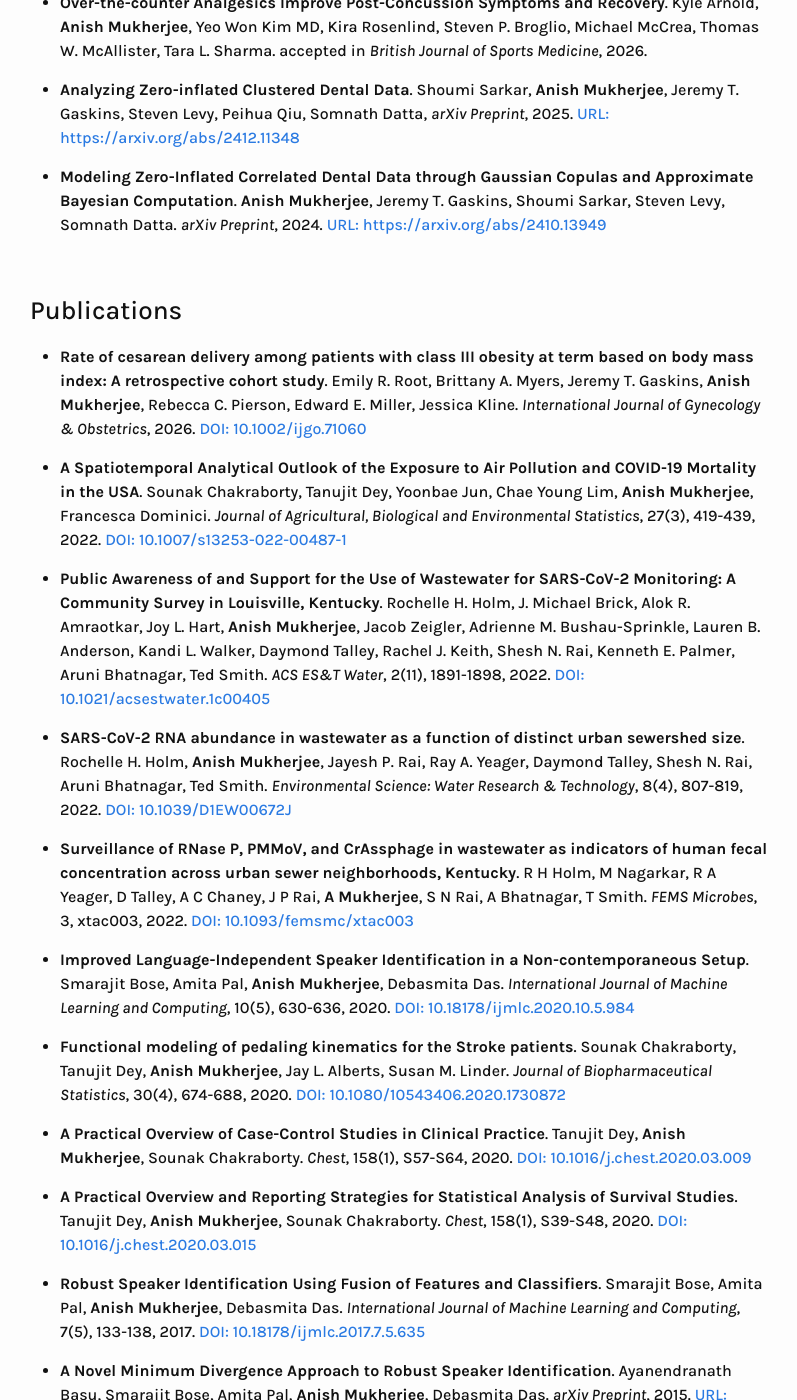
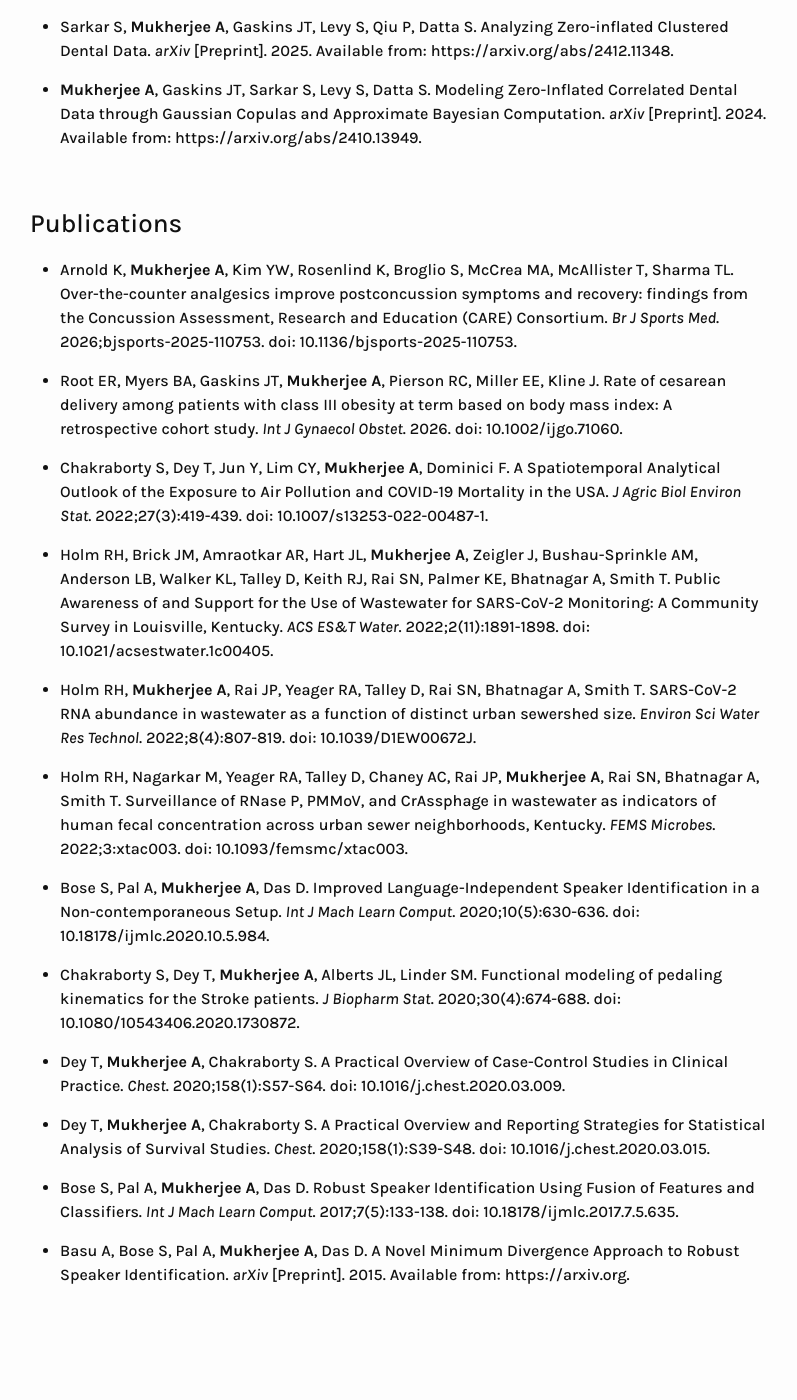
Before and after one commit to anishspace/anishspace.github.io, a Jekyll site: the page built from publications.markdown, in a window 1280 px wide and 1400 px high, scrolled down 218 px. Shown: the whole window, without its empty margins (240-1037 px from the left). Built offline with Jekyll 4.4.1, drawn with Linux system fonts in a browser that asks for light colours; after the commit the page ends 1565 px from its top, so only the background shows below that; some of the changed text lies outside the part shown.

Commit message:
Update publications.markdown

```diff
--- a/publications.markdown
+++ b/publications.markdown
@@ -7,36 +7,36 @@ permalink: /publications/
 
 ### Preprints
 
-* **Covariate Informed Identification of Heterogeneity and Outliers in Longitudinal Data**. **Anish Mukherjee** and Jeremy Gaskins.
+* **Mukherjee A**, Gaskins JT, Albert JM, Dey T, Chakraborty S. Covariate Informed Identification of Heterogeneity and Outliers in Longitudinal Data. *arXiv* [Preprint]. 2026. Available from: https://arxiv.org. doi: 10.48550/arXiv.2608.10095.
 
-* **Over-the-counter Analgesics Improve Post-Concussion Symptoms and Recovery**. Kyle Arnold, **Anish Mukherjee**, Yeo Won Kim MD, Kira Rosenlind, Steven P. Broglio, Michael McCrea, Thomas W. McAllister, Tara L. Sharma. accepted in *British Journal of Sports Medicine*, 2026.
+* Sarkar S, **Mukherjee A**, Gaskins JT, Levy S, Qiu P, Datta S. Analyzing Zero-inflated Clustered Dental Data. *arXiv* [Preprint]. 2025. Available from: https://arxiv.org/abs/2412.11348.
 
-* **Analyzing Zero-inflated Clustered Dental Data**. Shoumi Sarkar, **Anish Mukherjee**, Jeremy T. Gaskins, Steven Levy, Peihua Qiu, Somnath Datta, *arXiv Preprint*, 2025. [URL: https://arxiv.org/abs/2412.11348](https://arxiv.org/abs/2412.11348)
-
-* **Modeling Zero-Inflated Correlated Dental Data through Gaussian Copulas and Approximate Bayesian Computation**. **Anish Mukherjee**, Jeremy T. Gaskins, Shoumi Sarkar, Steven Levy, Somnath Datta. *arXiv Preprint*, 2024. [URL: https://arxiv.org/abs/2410.13949](https://arxiv.org/abs/2410.13949)
+* **Mukherjee A**, Gaskins JT, Sarkar S, Levy S, Datta S. Modeling Zero-Inflated Correlated Dental Data through Gaussian Copulas and Approximate Bayesian Computation. *arXiv* [Preprint]. 2024. Available from: https://arxiv.org/abs/2410.13949.
 
 &nbsp;
 
 ### Publications
 
-* **Rate of cesarean delivery among patients with class III obesity at term based on body mass index: A retrospective cohort study**. Emily R. Root, Brittany A. Myers, Jeremy T. Gaskins, **Anish Mukherjee**, Rebecca C. Pierson, Edward E. Miller, Jessica Kline. *International Journal of Gynecology & Obstetrics*, 2026. [DOI: 10.1002/ijgo.71060](https://doi.org)
+* Arnold K, **Mukherjee A**, Kim YW, Rosenlind K, Broglio S, McCrea MA, McAllister T, Sharma TL. Over-the-counter analgesics improve postconcussion symptoms and recovery: findings from the Concussion Assessment, Research and Education (CARE) Consortium. *Br J Sports Med*. 2026;bjsports-2025-110753. doi: 10.1136/bjsports-2025-110753.
 
-* **A Spatiotemporal Analytical Outlook of the Exposure to Air Pollution and COVID-19 Mortality in the USA**. Sounak Chakraborty, Tanujit Dey, Yoonbae Jun, Chae Young Lim, **Anish Mukherjee**, Francesca Dominici. *Journal of Agricultural, Biological and Environmental Statistics*, 27(3), 419-439, 2022. [DOI: 10.1007/s13253-022-00487-1](https://doi.org)
+* Root ER, Myers BA, Gaskins JT, **Mukherjee A**, Pierson RC, Miller EE, Kline J. Rate of cesarean delivery among patients with class III obesity at term based on body mass index: A retrospective cohort study. *Int J Gynaecol Obstet*. 2026. doi: 10.1002/ijgo.71060.
 
-* **Public Awareness of and Support for the Use of Wastewater for SARS-CoV-2 Monitoring: A Community Survey in Louisville, Kentucky**. Rochelle H. Holm, J. Michael Brick, Alok R. Amraotkar, Joy L. Hart, **Anish Mukherjee**, Jacob Zeigler, Adrienne M. Bushau-Sprinkle, Lauren B. Anderson, Kandi L. Walker, Daymond Talley, Rachel J. Keith, Shesh N. Rai, Kenneth E. Palmer, Aruni Bhatnagar, Ted Smith. *ACS ES&T Water*, 2(11), 1891-1898, 2022. [DOI: 10.1021/acsestwater.1c00405](https://doi.org)
+* Chakraborty S, Dey T, Jun Y, Lim CY, **Mukherjee A**, Dominici F. A Spatiotemporal Analytical Outlook of the Exposure to Air Pollution and COVID-19 Mortality in the USA. *J Agric Biol Environ Stat*. 2022;27(3):419-439. doi: 10.1007/s13253-022-00487-1.
 
-* **SARS-CoV-2 RNA abundance in wastewater as a function of distinct urban sewershed size**. Rochelle H. Holm, **Anish Mukherjee**, Jayesh P. Rai, Ray A. Yeager, Daymond Talley, Shesh N. Rai, Aruni Bhatnagar, Ted Smith. *Environmental Science: Water Research & Technology*, 8(4), 807-819, 2022. [DOI: 10.1039/D1EW00672J](https://doi.org)
+* Holm RH, Brick JM, Amraotkar AR, Hart JL, **Mukherjee A**, Zeigler J, Bushau-Sprinkle AM, Anderson LB, Walker KL, Talley D, Keith RJ, Rai SN, Palmer KE, Bhatnagar A, Smith T. Public Awareness of and Support for the Use of Wastewater for SARS-CoV-2 Monitoring: A Community Survey in Louisville, Kentucky. *ACS ES&T Water*. 2022;2(11):1891-1898. doi: 10.1021/acsestwater.1c00405.
 
-* **Surveillance of RNase P, PMMoV, and CrAssphage in wastewater as indicators of human fecal concentration across urban sewer neighborhoods, Kentucky**. R H Holm, M Nagarkar, R A Yeager, D Talley, A C Chaney, J P Rai, **A Mukherjee**, S N Rai, A Bhatnagar, T Smith. *FEMS Microbes*, 3, xtac003, 2022. [DOI: 10.1093/femsmc/xtac003](https://doi.org)
+* Holm RH, **Mukherjee A**, Rai JP, Yeager RA, Talley D, Rai SN, Bhatnagar A, Smith T. SARS-CoV-2 RNA abundance in wastewater as a function of distinct urban sewershed size. *Environ Sci Water Res Technol*. 2022;8(4):807-819. doi: 10.1039/D1EW00672J.
 
-* **Improved Language-Independent Speaker Identification in a Non-contemporaneous Setup**. Smarajit Bose, Amita Pal, **Anish Mukherjee**, Debasmita Das. *International Journal of Machine Learning and Computing*, 10(5), 630-636, 2020. [DOI: 10.18178/ijmlc.2020.10.5.984](https://doi.org)
+* Holm RH, Nagarkar M, Yeager RA, Talley D, Chaney AC, Rai JP, **Mukherjee A**, Rai SN, Bhatnagar A, Smith T. Surveillance of RNase P, PMMoV, and CrAssphage in wastewater as indicators of human fecal concentration across urban sewer neighborhoods, Kentucky. *FEMS Microbes*. 2022;3:xtac003. doi: 10.1093/femsmc/xtac003.
 
-* **Functional modeling of pedaling kinematics for the Stroke patients**. Sounak Chakraborty, Tanujit Dey, **Anish Mukherjee**, Jay L. Alberts, Susan M. Linder. *Journal of Biopharmaceutical Statistics*, 30(4), 674-688, 2020. [DOI: 10.1080/10543406.2020.1730872](https://doi.org)
+* Bose S, Pal A, **Mukherjee A**, Das D. Improved Language-Independent Speaker Identification in a Non-contemporaneous Setup. *Int J Mach Learn Comput*. 2020;10(5):630-636. doi: 10.18178/ijmlc.2020.10.5.984.
 
-* **A Practical Overview of Case-Control Studies in Clinical Practice**. Tanujit Dey, **Anish Mukherjee**, Sounak Chakraborty. *Chest*, 158(1), S57-S64, 2020. [DOI: 10.1016/j.chest.2020.03.009](https://doi.org)
+* Chakraborty S, Dey T, **Mukherjee A**, Alberts JL, Linder SM. Functional modeling of pedaling kinematics for the Stroke patients. *J Biopharm Stat*. 2020;30(4):674-688. doi: 10.1080/10543406.2020.1730872.
 
-* **A Practical Overview and Reporting Strategies for Statistical Analysis of Survival Studies**. Tanujit Dey, **Anish Mukherjee**, Sounak Chakraborty. *Chest*, 158(1), S39-S48, 2020. [DOI: 10.1016/j.chest.2020.03.015](https://doi.org)
+* Dey T, **Mukherjee A**, Chakraborty S. A Practical Overview of Case-Control Studies in Clinical Practice. *Chest*. 2020;158(1):S57-S64. doi: 10.1016/j.chest.2020.03.009.
 
-* **Robust Speaker Identification Using Fusion of Features and Classifiers**. Smarajit Bose, Amita Pal, **Anish Mukherjee**, Debasmita Das. *International Journal of Machine Learning and Computing*, 7(5), 133-138, 2017. [DOI: 10.18178/ijmlc.2017.7.5.635](https://doi.org)
+* Dey T, **Mukherjee A**, Chakraborty S. A Practical Overview and Reporting Strategies for Statistical Analysis of Survival Studies. *Chest*. 2020;158(1):S39-S48. doi: 10.1016/j.chest.2020.03.015.
 
-* **A Novel Minimum Divergence Approach to Robust Speaker Identification**. Ayanendranath Basu, Smarajit Bose, Amita Pal, **Anish Mukherjee**, Debasmita Das. *arXiv Preprint*, 2015. [URL: https://arxiv.org/abs/1512.05073](https://arxiv.org/abs/1512.05073)
+* Bose S, Pal A, **Mukherjee A**, Das D. Robust Speaker Identification Using Fusion of Features and Classifiers. *Int J Mach Learn Comput*. 2017;7(5):133-138. doi: 10.18178/ijmlc.2017.7.5.635.
+
+* Basu A, Bose S, Pal A, **Mukherjee A**, Das D. A Novel Minimum Divergence Approach to Robust Speaker Identification. *arXiv* [Preprint]. 2015. Available from: https://arxiv.org.
```
